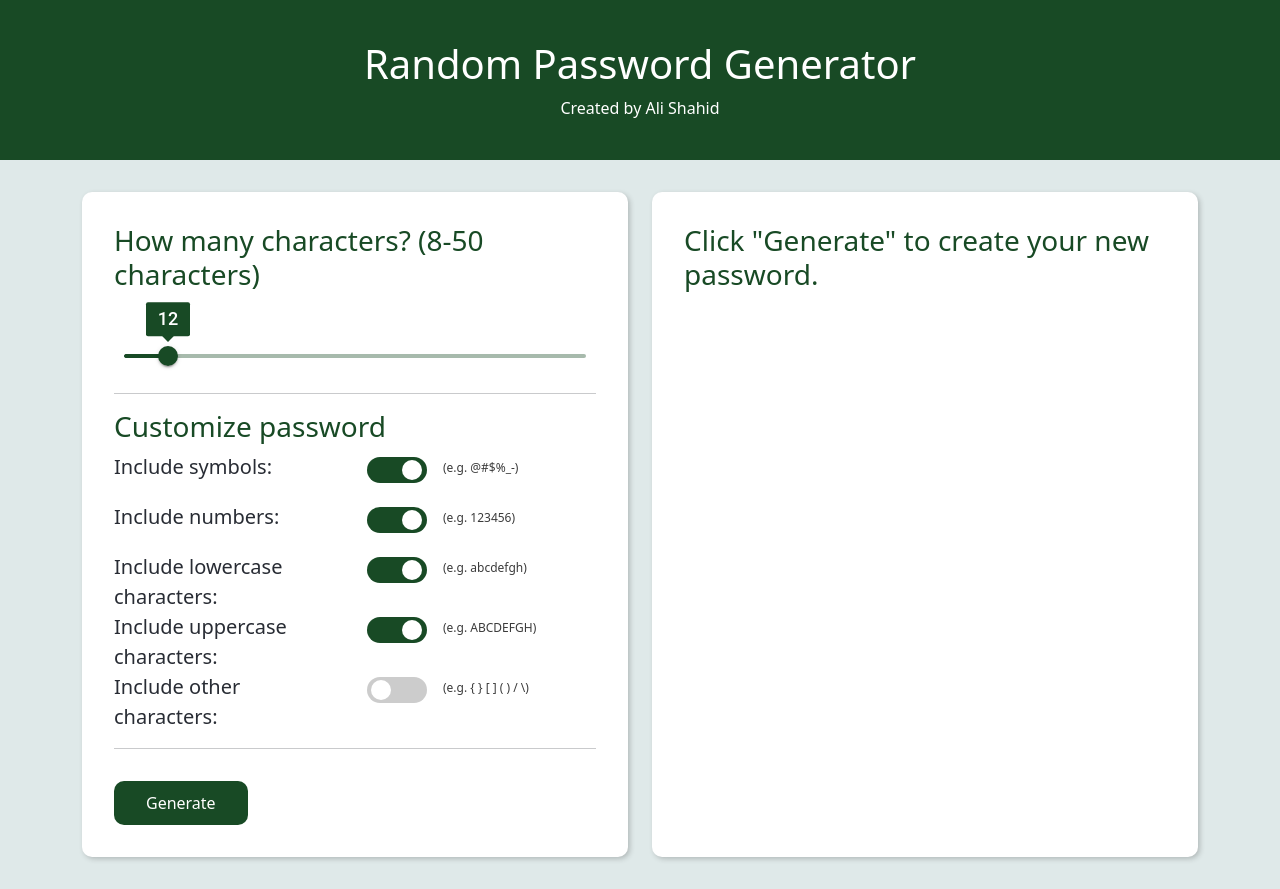
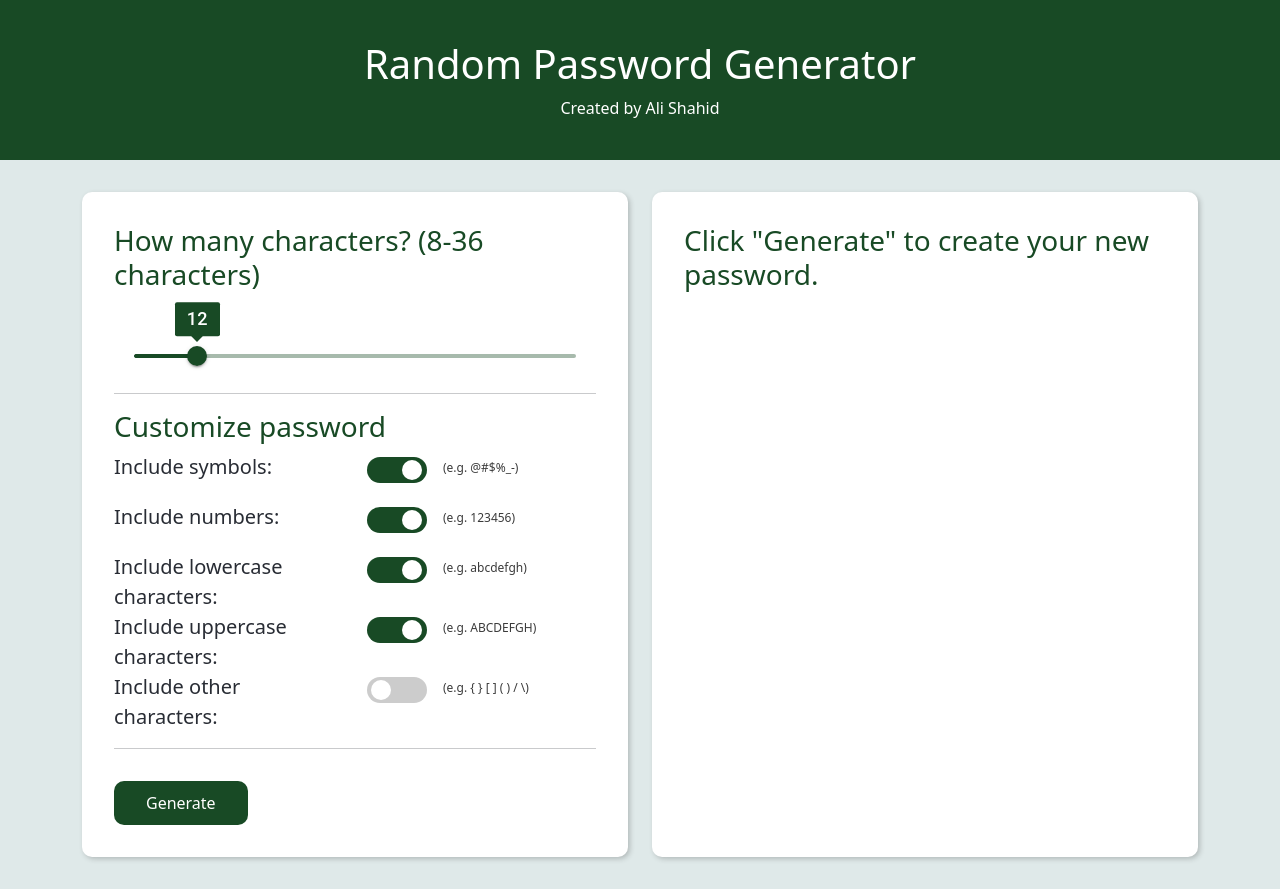
Before and after one commit to Drelofs/Password_Generator, a React (Create React App) app: page / in a window 1280 px wide. Built offline with nearby package versions, Linux system fonts and the light colour scheme.

Commit message:
Changed max character limit to 36

```diff
--- a/src/App.css
+++ b/src/App.css
@@ -48,7 +48,7 @@ label {
 }
 
 .slider-box {
-  padding: 0 10px;
+  padding: 0 20px;
   margin-top: 50px;
 }
 
--- a/src/App.js
+++ b/src/App.js
@@ -51,8 +51,8 @@ function App() {
       formData.checkbox_other ? [other_characters] : [],
     ).join('');
     password = ''
-    if(formData.password_length > 50 || formData.password_length < 8) {
-      alert("Length must be more than 8 characters or less than 50 characters long")
+    if(formData.password_length > 36 || formData.password_length < 8) {
+      alert("Length must be more than 8 characters or less than 36 characters long")
     }
     else{
       const length = parseInt(formData.password_length)
@@ -78,10 +78,9 @@ function App() {
             <div className="col-md-6">
               <div className='generator-block'>
                 <form onSubmit={handleSubmit}>
-                  <h3>How many characters? (8-50 characters)</h3>
-                  {/* <input min="8" placeholder="8" max="50" type="number" className="password-length" name="password_length" onChange={handleChange}></input><br /> */}
+                  <h3>How many characters? (8-36 characters)</h3>
                   <div className="slider-box">
-                    <Slider defaultValue={12} min={8} max={50} name="password_length" aria-label="password_length" valueLabelDisplay="on" onChange={handleChange} sx={{color: '#184a25'}} />
+                    <Slider defaultValue={12} min={8} max={36} name="password_length" aria-label="password_length" valueLabelDisplay="on" onChange={handleChange} sx={{color: '#184a25'}} />
                   </div>
                   <hr></hr>
                   <div className="checkboxes">
```
